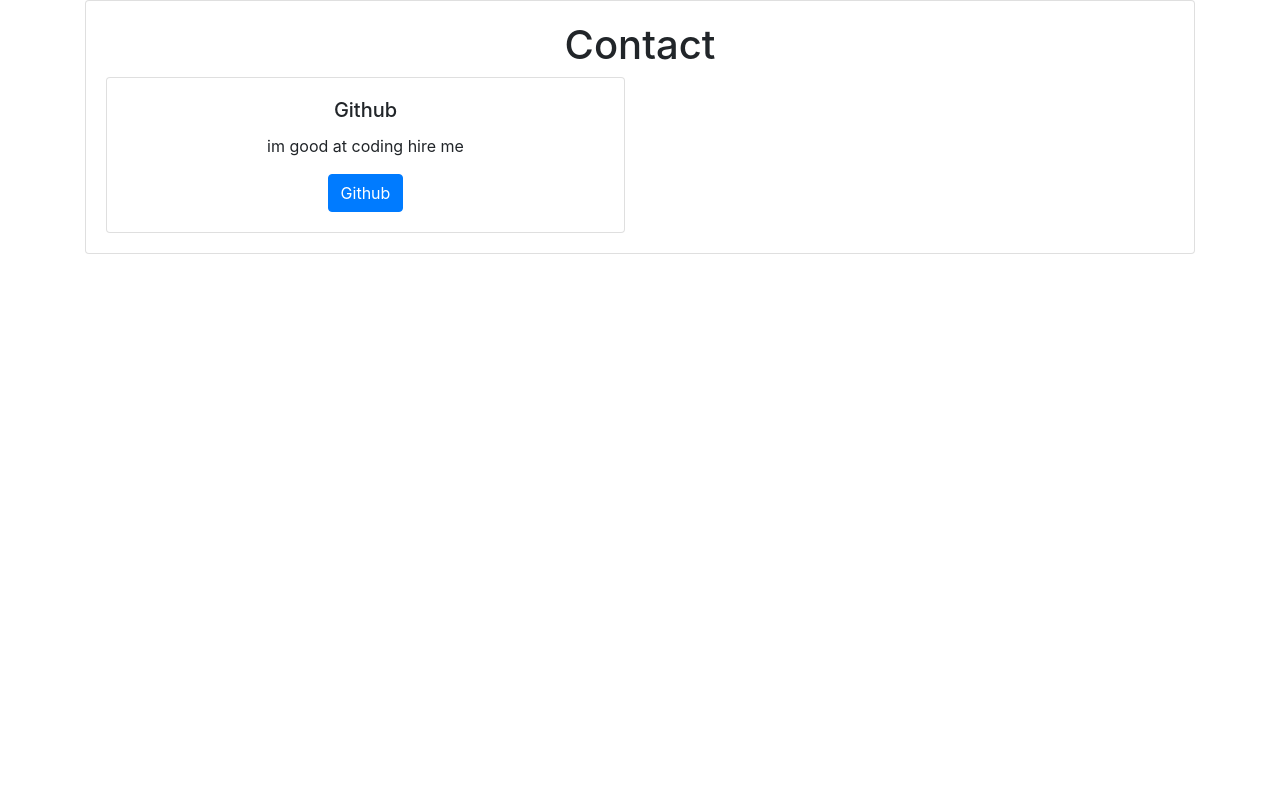
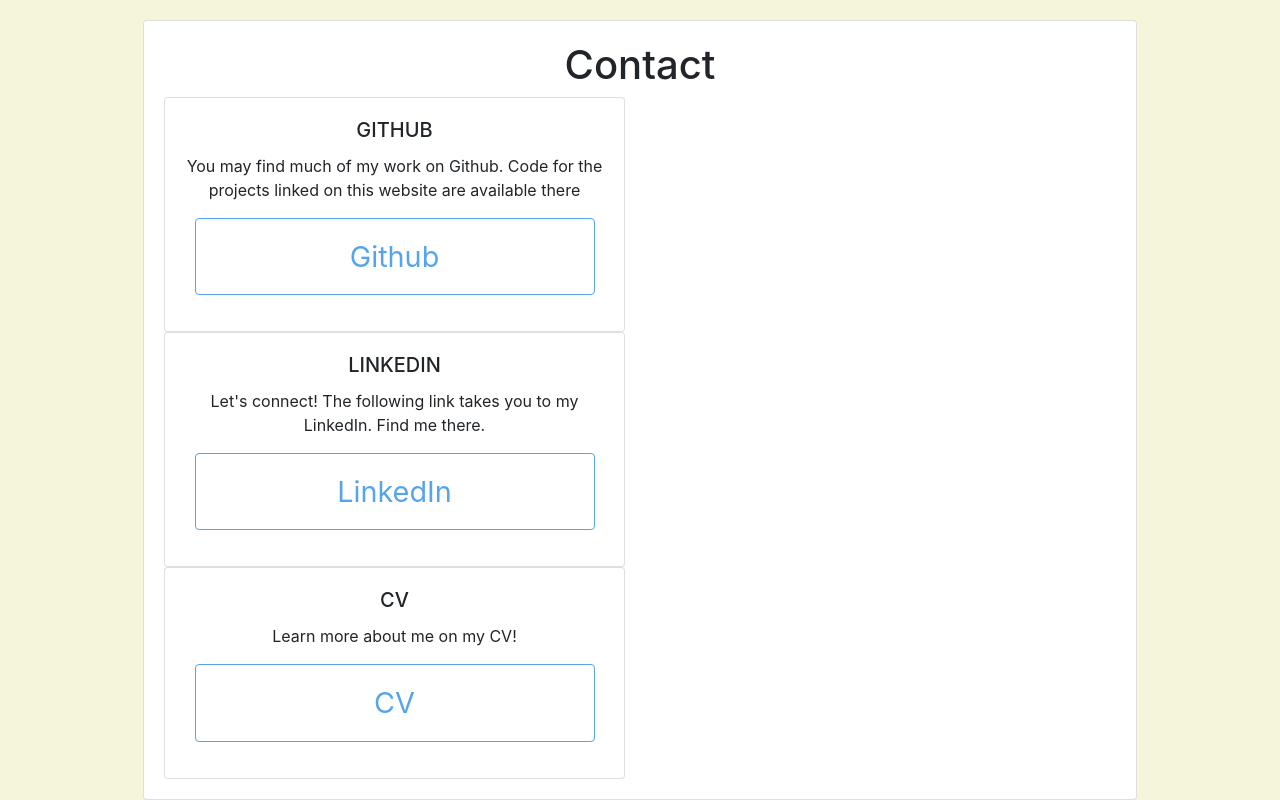
Before and after one commit to 961almah/react-portfolio, a React (Create React App) app: page / in a window 1280 px wide. Built offline with nearby package versions, Linux system fonts and the light colour scheme.

Commit message:
created project card for portfolio

```diff
--- a/package.json
+++ b/package.json
@@ -16,7 +16,9 @@
     "start": "react-scripts start",
     "build": "react-scripts build",
     "test": "react-scripts test",
-    "eject": "react-scripts eject"
+    "eject": "react-scripts eject",
+    "predeploy": "npm run build",
+    "deploy": "gh-pages -d build"
   },
   "eslintConfig": {
     "extends": [
--- /dev/null
+++ b/src/containers/contact.css
@@ -0,0 +1,30 @@
+body {
+    background-color: beige;
+  }
+
+  #main {
+    max-width: 1024px;
+    margin-top: 20px;
+  }
+
+  .info-box {
+    /* style button */
+    color: #56a5eb;
+    font-size: 1.8rem;
+    padding: 1rem 0;
+    width: 25rem;
+    text-align: center;
+    border: 0.1rem solid #56a5eb;
+    margin-bottom: 1rem;
+    text-decoration: none;
+    background-color: white;
+  }
+
+  .info-box:hover {
+    cursor: pointer;
+    /* give box shadow */
+    box-shadow: 0 0.5rem 1.5rem 0 rgba(86, 185, 235, 0.5);
+    /* When hovering, make box slowly move up location */
+    transform: translateY(-0.1rem);
+    transition: transform 150ms;
+  }
--- a/src/containers/contact.js
+++ b/src/containers/contact.js
@@ -1,16 +1,27 @@
 import React from 'react';
 import Card from '../components/contactCard.js'
+import './contact.css'
 
 const Contacts = () => {
-    return (<div className="container" id="main">
-        <div className="card">
-            <div className="card-body">
-                <div className="col-md-12">
-                    <h1>Contact</h1>
+    return (
+        <div className="container" id="main">
+            <div className="card">
+                <div className="card-body">
+                    <div className="col-md-12">
+                        <h1>Contact</h1>
+                    </div>
+                    <div className="row">
+                        <Card link={"https://github.com/961almah"} linkName={"Github"} name={"GITHUB"} description={"You may find much of my work on Github. Code for the projects linked on this website are available there"} />
+                    </div>
+                    <div className="row">
+                        <Card link={"https://www.linkedin.com/in/ali-mahmoud-6283b6b3/"} linkName={"LinkedIn"} name={"LINKEDIN"} description={"Let's connect! The following link takes you to my LinkedIn. Find me there."} />
+                    </div>
+                    <div className="row">
+                        <Card link={"https://docs.google.com/document/d/1UvA4-l_v-b-q3N0cDjbbrIAGjNIZip6FIY_mGtvoflk/edit#"} linkName={"CV"} name={"CV"} description={"Learn more about me on my CV!"} />
+                    </div>
                 </div>
-                <div className="row">
-                    <Card link={"https://www.google.com"} linkName={"Github"} name={"Github"} description={"im good at coding  hire me"} />
-                </div></div></div></div>)
+            </div>
+        </div>)
 }
 
 export default Contacts;
```
Also changed, not shown: src/components/projectCard.js (added, +19 -0 lines), src/containers/portfolio.js (added, +16 -0 lines), 1 other file (tests, documents, lock files or other folders).
